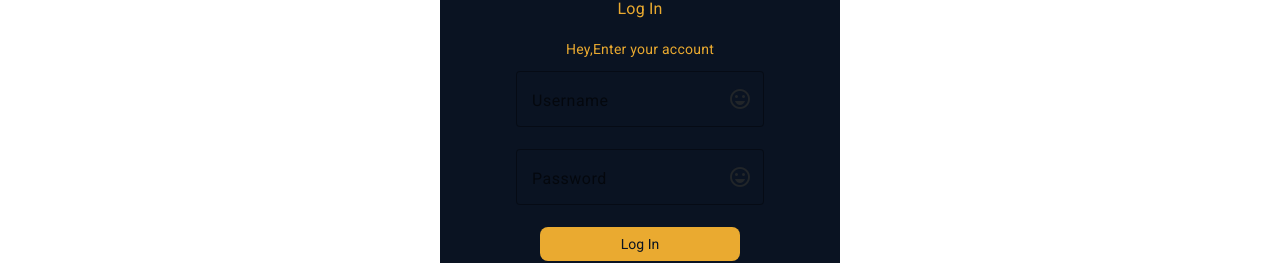
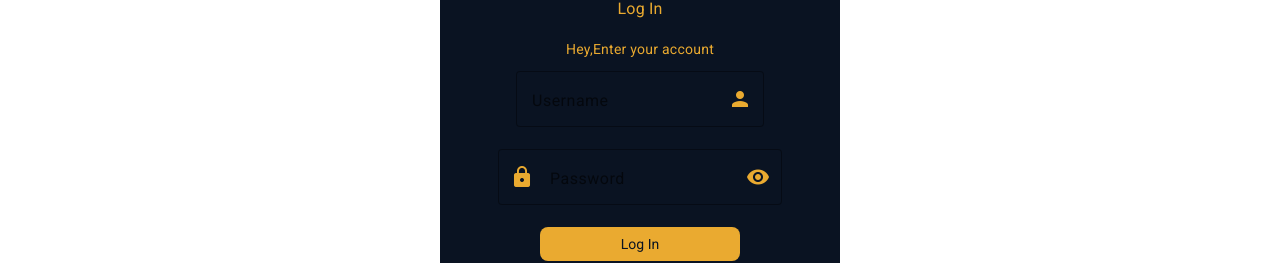
Before and after one commit to Carol254/chatBotApp, an Angular app: page /log-in in a window 1280 px wide. Shown: the part 172-435 px from the top of the page. Built offline with nearby package versions, Linux system fonts and the light colour scheme.

Commit message:
few changes made

```diff
--- a/src/app/log-in/log-in.component.css
+++ b/src/app/log-in/log-in.component.css
@@ -21,6 +21,10 @@
 ::ng-deep mat-form-field .mat-form-field-wrapper{
     margin-bottom: -1.25em;
  } */
+ mat-icon{
+    color: #eaaa30;
+ }
+
 .submit{
     background-color:#eaaa30;
     color: #0a1322;
--- a/src/app/log-in/log-in.component.html
+++ b/src/app/log-in/log-in.component.html
@@ -7,14 +7,14 @@
     <mat-form-field appearance="outline">
         <mat-label>Username</mat-label>
         <input matInput type="text">
-        <mat-icon matSuffix>sentiment_very_satisfied</mat-icon>
+        <mat-icon matSuffix>person</mat-icon>
     </mat-form-field>
-
 
     <mat-form-field appearance="outline">
         <mat-label>Password</mat-label>
         <input matInput type="password">
-        <mat-icon matSuffix>sentiment_very_satisfied</mat-icon>
+        <mat-icon matPrefix>lock</mat-icon>
+        <mat-icon matSuffix>visibility</mat-icon>
     </mat-form-field>
 
     <button class="submit">Log In</button>
```
